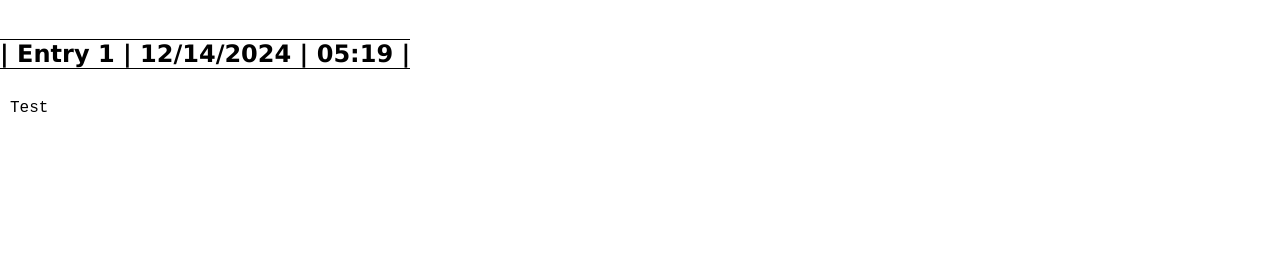
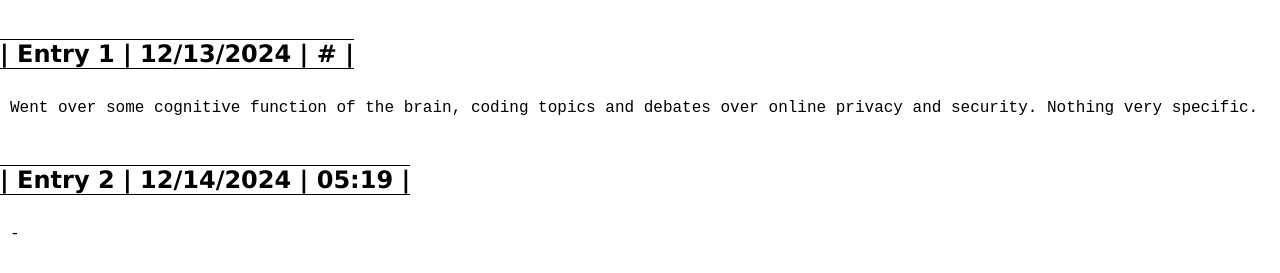
Before and after one commit to UnluckyMangooo/PublicBlogEntries, a plain HTML site: page index.html in a window 1280 px wide. Shown: the part 61-334 px from the top of the page. Drawn offline with Linux system fonts and the light colour scheme.

Commit message:
Update index.html

```diff
--- a/index.html
+++ b/index.html
@@ -13,10 +13,20 @@
 
   <div class="entries">
     <article>
-      <h2>| Entry 1 | 12/14/2024 | 05:19 |</h2>
+      <h2>| Entry 1 | 12/13/2024 | # |</h2>
       <div class="Text">
         <p>
-          Test
+          Went over some cognitive function of the brain, coding topics and debates over online privacy and security. Nothing very specific.
+        </p>
+      </div>
+    </article>
+
+      <div class="entries">
+    <article>
+      <h2>| Entry 2 | 12/14/2024 | 05:19 |</h2>
+      <div class="Text">
+        <p>
+          -
         </p>
       </div>
     </article>
```
